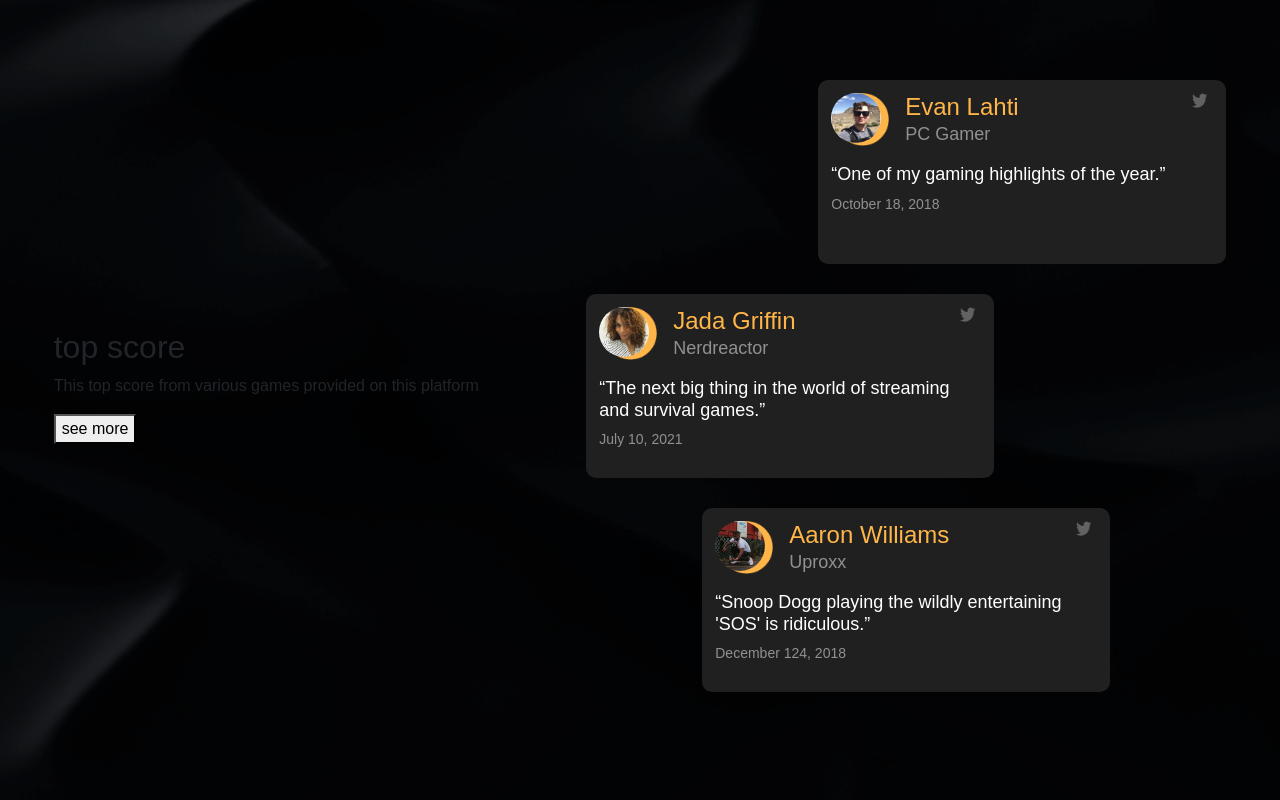
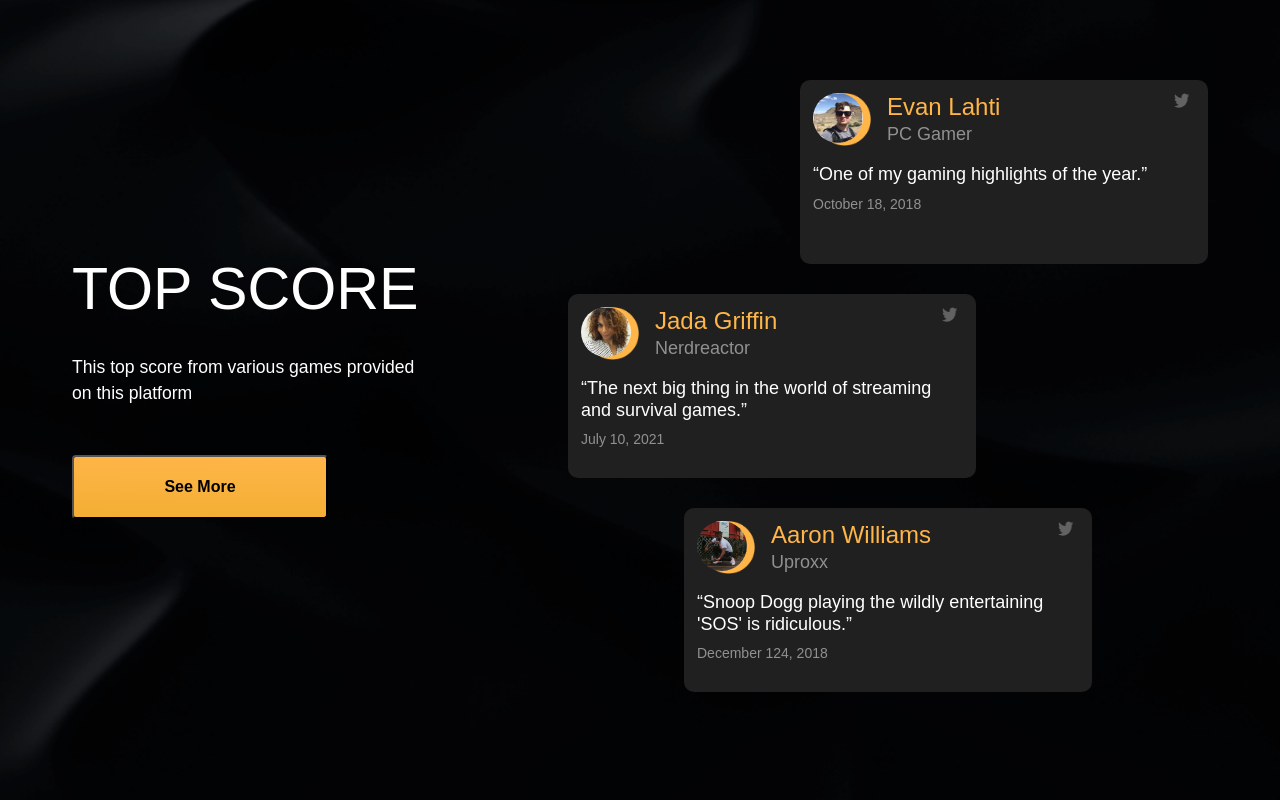
Before and after one commit to Hasyim-fer/Binar-Bootcamp-2023, a plain HTML site: page chapter-3/index.html in a window 1280 px wide. Shown: the part 4658-5458 px from the top of the page. Drawn offline with nearby package versions, Linux system fonts and the light colour scheme.

Commit message:
finishing top score section

```diff
--- a/chapter-3/style.css
+++ b/chapter-3/style.css
@@ -289,6 +289,37 @@
     justify-content: space-around;
 }
 
+.top-score {
+    color: white;
+    width: 22rem;
+}
+
+.top-score h2 {
+    font-size: 3.7em;
+    text-transform: uppercase;
+    margin-bottom: 0.5em;
+}
+
+.top-score p {
+    font-size: 1.1em;
+}
+
+.top-score button {
+    text-transform: capitalize;
+    font-weight: bold;
+    width: 16em;
+    height: 4em;
+    border-radius: 0.25rem;
+    background: linear-gradient(181deg, #FFB548 0%, #F3AF34 99.52%);
+    margin-top: 2em;
+}
+
+.top-score button:hover {
+    color: white;
+    background: #ff9900;
+    box-shadow: 0px 0px 5px 5px #ffffff33;
+}
+
 .wrap-card {
     display: flex;
     flex-direction: column;
@@ -365,3 +396,4 @@
     font-size: 0.875em;
     opacity: 0.5;
 }
+/* end top scores */
```
